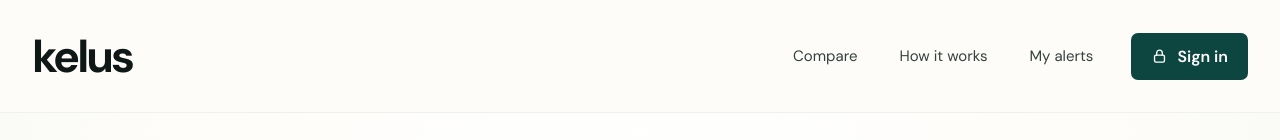
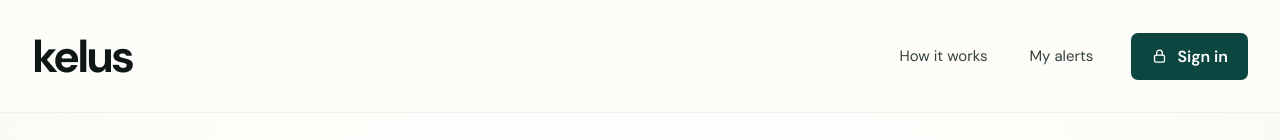
Before and after one commit to youssef-2420/kelus, a Next.js app: page / in a window 1280 px wide. Shown: the top 140 px of the page. Built offline with nearby package versions, Linux system fonts and the light colour scheme; no server answers.

Commit message:
Remove Compare link from header

```diff
--- a/components/KelusHeader.tsx
+++ b/components/KelusHeader.tsx
@@ -3,7 +3,7 @@ import { MobileNavigation } from "@/components/MobileNavigation";
 import { SafeLink as Link } from "@/components/SafeLink";
 
 export function KelusHeader() {
-  const navItems = [{ href: "/#product-search", label: "Compare" }, { href: "/how-it-works", label: "How it works" }, { href: "/alerts", label: "My alerts" }];
+  const navItems = [{ href: "/how-it-works", label: "How it works" }, { href: "/alerts", label: "My alerts" }];
   return <header className="site-header">
     <Link className="wordmark" href="/" aria-label="Kelus home">kelus</Link>
     <nav aria-label="Main navigation">
```
